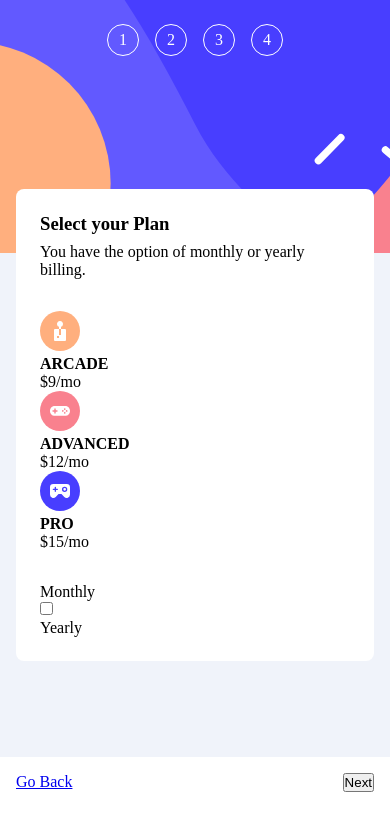
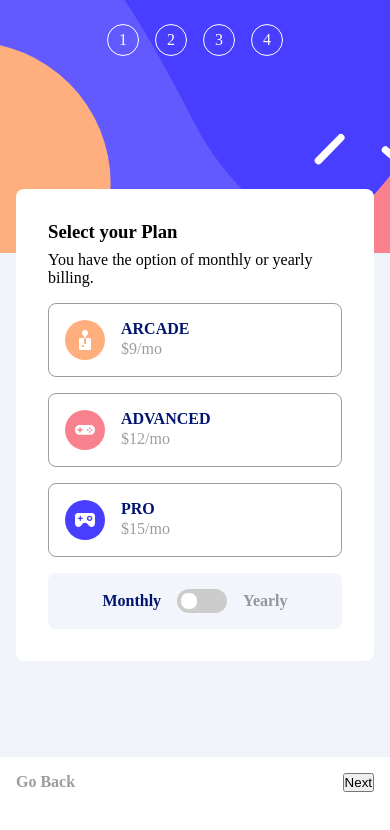
Before and after one commit to nkululek0/multi-step-form, a React (Vite) app: page /select-plan in a window 390 px wide. Shown: the top 830 px of the page. Built offline with nearby package versions, Linux system fonts and the light colour scheme.

Commit message:
(Update): mobile-styling -> completes static styling for select plan component

```diff
--- a/src/components/select-plan/Select-Plan.module.css
+++ b/src/components/select-plan/Select-Plan.module.css
@@ -1,12 +1,17 @@
+:root {
+    --light-grey: #00000063;
+    --dark-blue: #01146f;
+}
+
 .select-plan {
     position: relative;
     bottom: 5rem;
     display: flex;
     flex-direction: column;
-    gap: 2rem;
+    gap: 1rem;
     background-color: #fff;
     margin: 1rem;
-    padding: 1.5rem;
+    padding: 2rem;
     border-radius: 8px;
 }
 
@@ -16,6 +21,120 @@
     gap: 0.5rem;
 }
 
+.plans-wrapper {
+    display: flex;
+    flex-direction: column;
+    gap: 1rem;
+}
+
+.plan {
+    border: 1px solid var(--light-grey);
+    display: flex;
+    padding: 1rem;
+    gap: 1rem;
+    border-radius: 8px;
+    align-items: flex-start;
+}
+
+.plan-type {
+    color: var(--dark-blue);
+    font-weight: bold;
+}
+
+.plan-details {
+    display: flex;
+    flex-direction: column;
+    gap: 0.1rem;
+}
+
+.plan-price {
+    color: var(--light-grey);
+}
+
+.additional-content {
+    color: var(--dark-blue)
+}
+
+.billing {
+    display: flex;
+    gap: 1rem;
+    justify-content: center;
+    align-items: center;
+    padding: 1rem;
+    border-radius: 8px;
+    background: #0444a50d;
+}
+
+.billing-text-monthly {
+    color: var(--dark-blue);
+    font-weight: bold;
+}
+.billing-text-yearly {
+    color: var(--light-grey);
+    font-weight: bold;
+}
+
+/* Billing Slider */
+.switch {
+  position: relative;
+  display: inline-block;
+  width: 50px;
+  height: 24px;
+}
+
+.switch input {
+  opacity: 0;
+  width: 0;
+  height: 0;
+}
+
+.slider {
+  position: absolute;
+  cursor: pointer;
+  top: 0;
+  left: 0;
+  right: 0;
+  bottom: 0;
+  background-color: #ccc;
+  -webkit-transition: .4s;
+  transition: .4s;
+}
+
+.slider:before {
+  position: absolute;
+  content: "";
+  height: 16px;
+  width: 16px;
+  left: 4px;
+  bottom: 4px;
+  background-color: white;
+  -webkit-transition: .4s;
+  transition: .4s;
+}
+
+input:checked + .slider {
+  background-color: var(--dark-blue);
+}
+
+input:focus + .slider {
+  box-shadow: 0 0 1px var(--dark-blue);
+}
+
+input:checked + .slider:before {
+  -webkit-transform: translateX(26px);
+  -ms-transform: translateX(26px);
+  transform: translateX(26px);
+}
+
+.slider {
+  border-radius: 24px;
+}
+
+.slider:before {
+  border-radius: 45%;
+}
+/* END Billing Slider */
+
 .actions {
     display: flex;
     justify-content: space-between;
@@ -23,3 +142,9 @@
     padding: 1rem;
     background-color: #fff;
 }
+
+.back-button {
+    text-decoration: none;
+    color: var(--light-grey);
+    font-weight: bold;
+}
--- a/src/components/select-plan/Select-Plan.tsx
+++ b/src/components/select-plan/Select-Plan.tsx
@@ -100,40 +100,42 @@ export function SelectPlan() {
           <h1>Select your Plan</h1>
           <p>You have the option of monthly or yearly billing.</p>
         </header>
-        <section className='plan'>
+        <section className={styles['plans-wrapper']}>
           {
             Object.values(plans).map((plan, index) => {
               return (
-                <div key={ index } onClick={ () => { setPlanAndBilling({ type: 'SET_PLAN', payload: plan.type }) } }>
-                  <img src={ plan.image } alt='arcade image' />
-                  <h4>{ plan.type }</h4>
-                  <p>
-                    { billing === 'YEARLY' ? `$${ plan.price * 10 }/yr` :`$${ plan.price }/mo` }
-                  </p>
-                  <p className='additional-content'>
-                    { billing === 'YEARLY' ? '2 months free' : '' }
-                  </p>
+                <div key={ index } onClick={ () => { setPlanAndBilling({ type: 'SET_PLAN', payload: plan.type }) } } className={styles['plan']}>
+                  <img src={ plan.image } alt='arcade image' className='plan-image'/>
+                  <div className={styles['plan-details']}>
+                    <h4 className={styles['plan-type']}>{ plan.type }</h4>
+                    <p className={styles['plan-price']}>
+                      { billing === 'YEARLY' ? `$${ plan.price * 10 }/yr` :`$${ plan.price }/mo` }
+                    </p>
+                    <p className={styles['additional-content']}>
+                      { billing === 'YEARLY' ? '2 months free' : '' }
+                    </p>
+                  </div>
                 </div>
               )
             })
           }
         </section>
-        <section className='billing'>
-          <p>Monthly</p>
-          <label className='switch'>
+        <section className={styles['billing']}>
+          <p className={styles['billing-text-monthly']}>Monthly</p>
+          <label className={styles['switch']}>
             <input
               ref={ billingCheckBox }
               type='checkbox'
               checked={ billing === 'YEARLY' }
               onChange={ () => { setPlanAndBilling({ type: 'SET_BILLING', elementReference: billingCheckBox }) } }
             />
-            <span className='slider round'></span>
+            <span className={styles['slider']}></span>
           </label>
-          <p>Yearly</p>
+          <p className={styles['billing-text-yearly']}>Yearly</p>
         </section>
       </article>
-      <section className={ styles['actions']}>
-        <Link to='/'>Go Back</Link>
+      <section className={styles['actions']}>
+        <Link to='/' className={styles['back-button']}>Go Back</Link>
         <Button validationSettings={ { validate: setNextButton, uri: uri, isValid: isValid } }>Next</Button>
       </section>
     </article>
```
